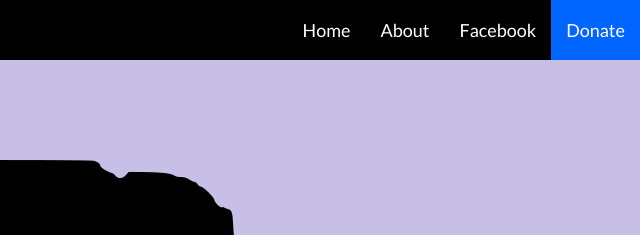
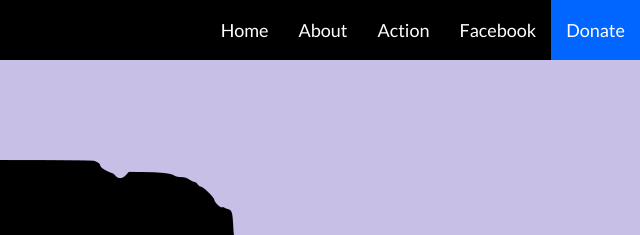
Before and after one commit to IndivisibleLincoln/indivisiblelincoln.github.io, a plain HTML site: page index.html in a window 1280 px wide. Shown: the top 235 px of the page, 640-1280 px from the left. Drawn offline with nearby package versions, Linux system fonts and the light colour scheme; some packages are replaced by stand-ins of ours; a script that the page names is missing.

Commit message:
Add Action link

```diff
--- a/index.html
+++ b/index.html
@@ -42,8 +42,8 @@
 	      <ul class="nav navbar-nav navbar-right">
 	        <li><a href="#Home">Home</a></li>
 					<li><a href="#About">About</a></li>
-					<!--<li><a href="#Action">Action</a></li>
-					<li><a href="#Press">Press</a></li>
+					<li><a href="#Action">Action</a></li>
+					<!--<li><a href="#Press">Press</a></li>
 					<li><a href="#Resources">Resources</a></li>-->
 					<li><a href="#Facebook">Facebook</a></li>
 					<li class="donate"><a href="https://www.paypal.me/IndivisibleLincoln" target="new">Donate</a></li>
```
